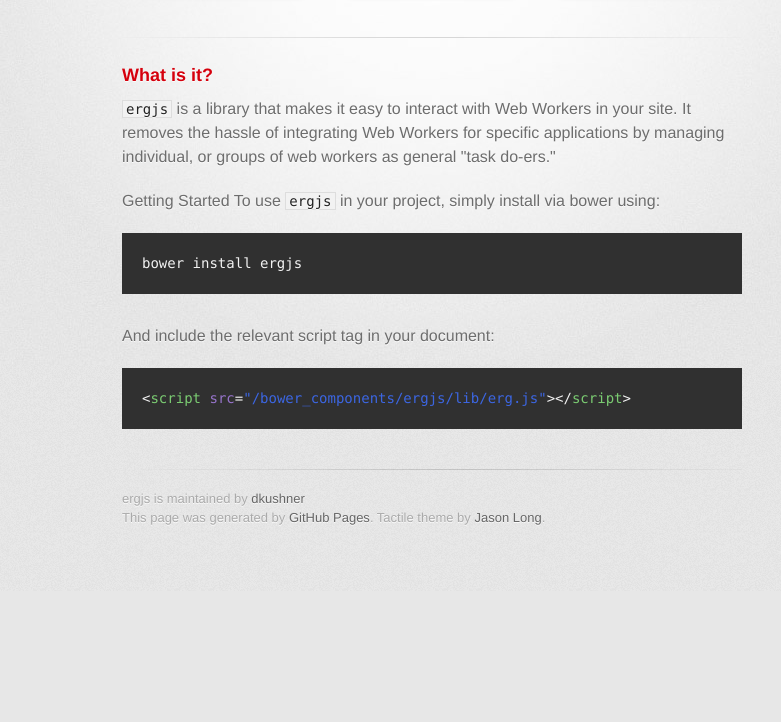
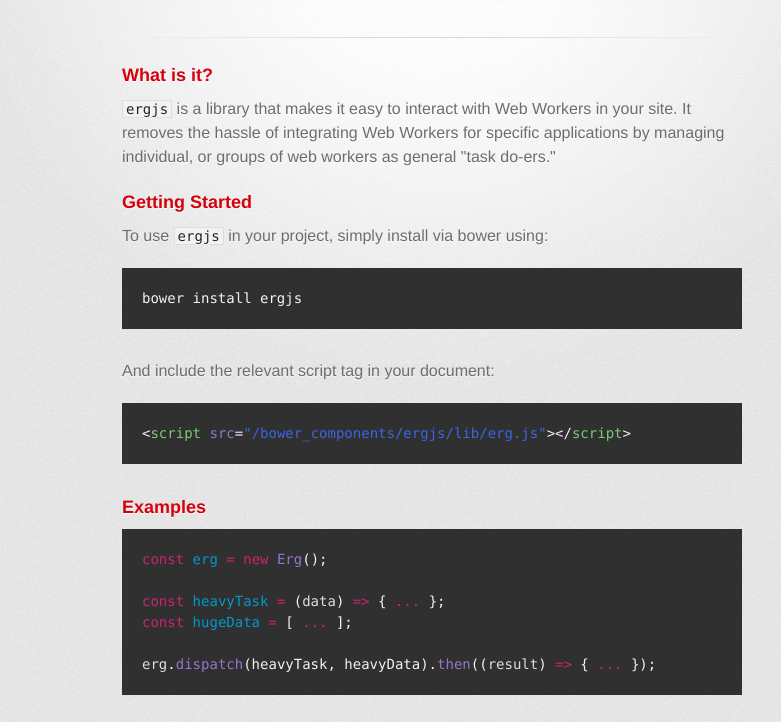
Before and after one commit to dkushner/ergjs, a plain HTML site: page index.html in a window 1280 px wide. Shown: the part 209-931 px from the top of the page, without its empty margins (208-989 px from the left). Before the commit the page ends 800 px from the top, so only its background shows below. Drawn offline with Linux system fonts and the light colour scheme; a web font is replaced by a local one.

```diff
--- a/index.html
+++ b/index.html
@@ -36,8 +36,10 @@
 
 <p><code>ergjs</code> is a library that makes it easy to interact with Web Workers in your site. It removes the hassle of integrating Web Workers for specific applications by managing individual, or groups of web workers as general "task do-ers." </p>
 
-<p>Getting Started
-To use <code>ergjs</code> in your project, simply install via bower using:</p>
+<h3>
+<a id="getting-started" class="anchor" href="#getting-started" aria-hidden="true"><span aria-hidden="true" class="octicon octicon-link"></span></a>Getting Started</h3>
+
+<p>To use <code>ergjs</code> in your project, simply install via bower using:</p>
 
 <pre><code>bower install ergjs
 </code></pre>
@@ -45,6 +47,18 @@
 <p>And include the relevant script tag in your document:</p>
 
 <div class="highlight highlight-text-html-basic"><pre>&lt;<span class="pl-ent">script</span> <span class="pl-e">src</span>=<span class="pl-s"><span class="pl-pds">"</span>/bower_components/ergjs/lib/erg.js<span class="pl-pds">"</span></span>&gt;&lt;/<span class="pl-ent">script</span>&gt;</pre></div>
+
+<h3>
+<a id="examples" class="anchor" href="#examples" aria-hidden="true"><span aria-hidden="true" class="octicon octicon-link"></span></a>Examples</h3>
+
+<div class="highlight highlight-source-js"><pre><span class="pl-k">const</span> <span class="pl-c1">erg</span> <span class="pl-k">=</span> <span class="pl-k">new</span> <span class="pl-en">Erg</span>();
+
+<span class="pl-k">const</span> <span class="pl-c1">heavyTask</span> <span class="pl-k">=</span> (<span class="pl-smi">data</span>) <span class="pl-k">=&gt;</span> { <span class="pl-k">...</span> };
+<span class="pl-k">const</span> <span class="pl-c1">hugeData</span> <span class="pl-k">=</span> [ <span class="pl-k">...</span> ];
+
+<span class="pl-smi">erg</span>.<span class="pl-en">dispatch</span>(heavyTask, heavyData).<span class="pl-en">then</span>((<span class="pl-smi">result</span>) <span class="pl-k">=&gt;</span> { <span class="pl-k">...</span> });</pre></div>
+
+<p>It's that easy! Now your task can crunch serious data in the background while your UI renders like buttah. </p>
         </section>
 
         <footer>
```
Also changed, not shown: params.json (+1 -1 lines).
